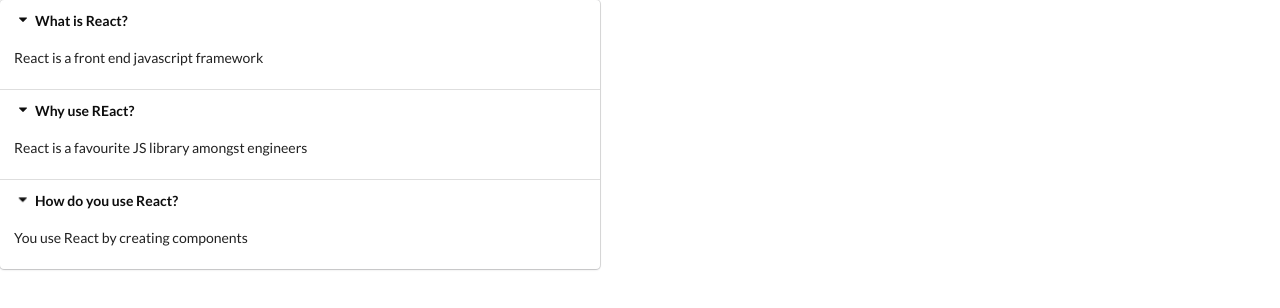
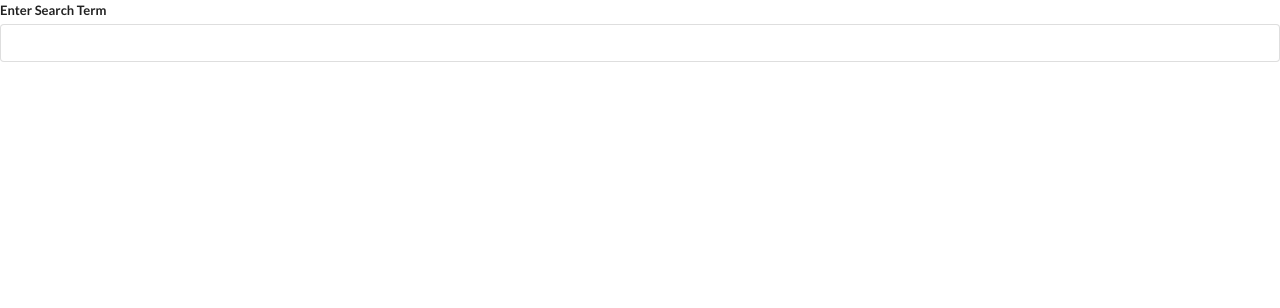
Before and after one commit to baskipper/react2020, a React (Create React App) app: page / in a window 1280 px wide. Shown: the top 308 px of the page. Built offline with nearby package versions, Linux system fonts and the light colour scheme.

Commit message:
Installed axios and set up search component

```diff
--- a/package.json
+++ b/package.json
@@ -6,6 +6,7 @@
     "@testing-library/jest-dom": "^4.2.4",
     "@testing-library/react": "^9.3.2",
     "@testing-library/user-event": "^7.1.2",
+    "axios": "^0.20.0",
     "react": "^16.13.1",
     "react-dom": "^16.13.1",
     "react-scripts": "3.4.3"
--- a/src/App.js
+++ b/src/App.js
@@ -1,5 +1,6 @@
 import React from 'react';
 import Accordion from "./components/Accordion";
+import Search from "./components/Search";
 
 const items = [
     {
@@ -19,7 +20,8 @@
 export default () => {
   return (
       <div>
-        <Accordion items={items}/>
+        {/*<Accordion items={items}/>*/}
+        <Search />
       </div>
   )
 }
--- a/src/components/Accordion.js
+++ b/src/components/Accordion.js
@@ -1,15 +1,23 @@
-import React, {Fragment} from 'react'
+import React, {Fragment, useState} from 'react'
 
 const Accordion = ({items}) => {
-    const renderedItems = items.map(item => {
+    const [activeIndex, setActiveIndex] = useState(null)
+    const onTitleClick = (index) => {
+        setActiveIndex(index)
+    }
+    const renderedItems = items.map((item, index) => {
+        const active = index === activeIndex ? 'active' : ''
         return (
             <Fragment key={item.title}>
-                <div className='title active'>
+                <div
+                    className={`title ${active}`}
+                    onClick={() => onTitleClick(index)}
+                >
                     <i className='dropdown icon'>
                     </i>
                     {item.title}
                 </div>
-                <div className='content active'>
+                <div className={`content ${active}`}>
                     <p>
                         {item.content}
                     </p>
--- /dev/null
+++ b/src/components/Search.js
@@ -0,0 +1,40 @@
+import React, {useState, useEffect} from 'react'
+import axios from 'axios'
+
+const Search = () => {
+    const [term, setTerm] = useState('')
+    const [results, setResults] = useState([])
+
+    useEffect(() => {
+       term &&
+       (async () => {
+           const {data} = await axios.get('https://en.wikipedia.org/w/api.php', {
+                params: {
+                    action: 'query',
+                    list: 'search',
+                    origin: '*',
+                    format:'json',
+                    srsearch: term
+                }
+            })
+            setResults(data.query.search)
+        })()
+    }, [term])
+
+    return (
+        <div>
+            <div className='ui form'>
+                <div className='field'>
+                    <label>Enter Search Term</label>
+                    <input
+                        value={term}
+                        onChange={e => setTerm(e.target.value)}
+                        className='input'
+                    />
+                </div>
+            </div>
+        </div>
+    )
+}
+
+export default Search
```
